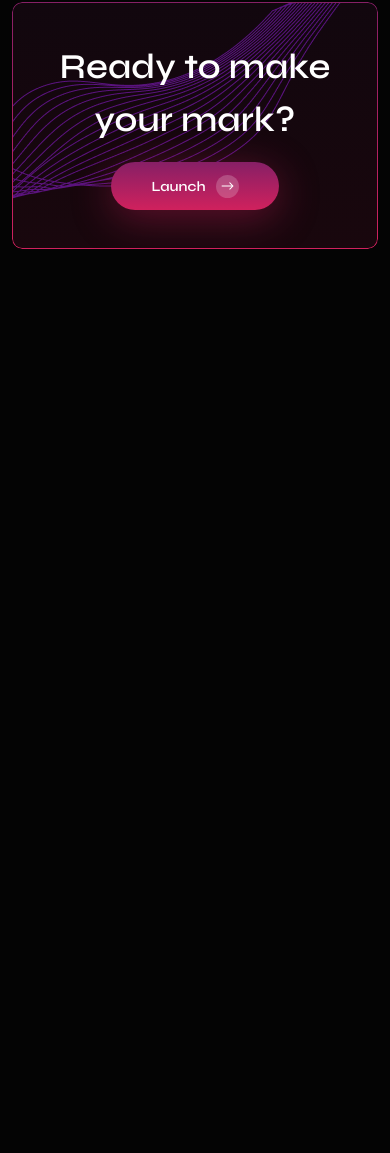
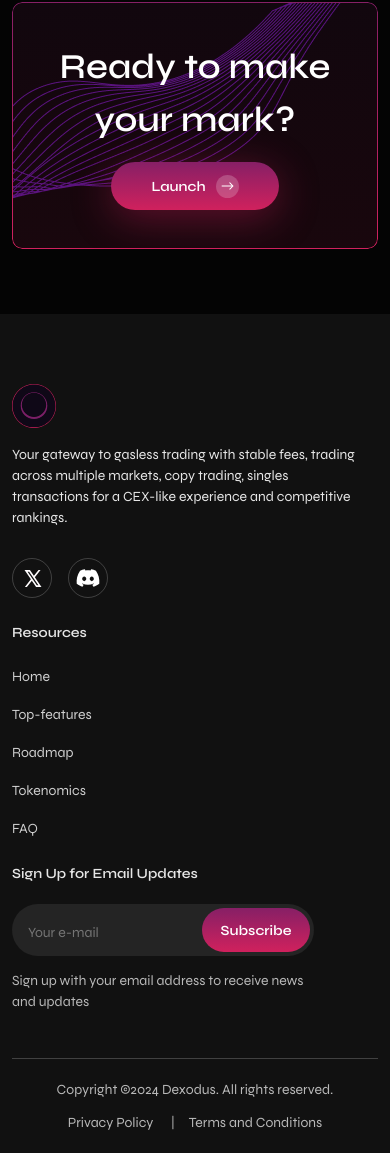
Before and after one commit to AmanPunia-510/test-1, a plain HTML site: page index.html in a window 390 px wide. Shown: the part 9925-11078 px from the top of the page. Before the commit the page ends 10239 px from the top, so only its background shows below. Drawn offline with nearby package versions, Linux system fonts and the light colour scheme.

```diff
--- a/assets/css/style.css
+++ b/assets/css/style.css
@@ -54,7 +54,7 @@ h2 {
 
 .py-70 {
   padding-top: 70px;
-  padding-bottom: 70px;
+  padding-bottom: 46px;
 }
 
 .pt-140 {
@@ -86,6 +86,10 @@ h2 {
 
 .mt-12 {
   margin-top: 12px;
+}
+
+.mr-12 {
+  margin-right: 12px;
 }
 
 .mx-12 {
@@ -559,10 +563,6 @@ h2 {
 
 /* ------------------------------------------------------  Footer  --------------------------------------------------------------- */
 
-.footer-p {
-  max-width: 374px;
-}
-
 .common-footer-icon {
   border: 1px solid #ffffff33;
   height: 40px;
@@ -595,6 +595,11 @@ h2 {
 .subscribe-btn {
   width: 121px;
   height: 44px;
+}
+
+.two-footers {
+  max-width: 584px;
+  width: 100%;
 }
 
 /* ------------------------------------------------------  Sub footer  ----------------------------------------------------------- */
@@ -728,6 +733,10 @@ h2 {
   .mb-lg-160 {
     margin-bottom: 160px;
   }
+
+  .footer-p {
+    max-width: 374px;
+  }
 }
 
 /* ------------------------------------------------------  Min-width: 1400 ------------------------------------------------------- */
@@ -798,6 +807,10 @@ h2 {
   .ready-section::after {
     content: "";
     border-radius: 60px;
+  }
+
+  .footer-logo-content {
+    width: 100%;
   }
 }
 
@@ -945,4 +958,9 @@ h2 {
     content: "";
     border-radius: 10px;
   }
+
+  .sub-footer {
+    flex-direction: column;
+    gap: 12px;
+  }
 }
--- a/index.html
+++ b/index.html
@@ -1106,7 +1106,8 @@
             <div class="my-container w-100">
                 <div
                     class="ready-section d-flex flex-column align-items-center justify-content-center position-relative overflow-hidden">
-                    <h2 class="ready-h fw-600 ff-syne lh-150 white-color fs-14xl text-center position-relative z-1">Ready to make your mark?
+                    <h2 class="ready-h fw-600 ff-syne lh-150 white-color fs-14xl text-center position-relative z-1">
+                        Ready to make your mark?
                     </h2>
                     <button
                         class="started-btn mt-3 mt-md-5 common-btn d-flex align-items-center justify-content-center gap-10 ff-syne fw-600 fs-md lh-150 white-color btn-gradient position-relative z-1">
@@ -1120,17 +1121,18 @@
                             </svg>
                         </span>
                     </button>
-                    <img src="./assets/images/png/section1-bg.png" alt="section 10 bg" class="sec10-bg position-absolute">
+                    <img src="./assets/images/png/section1-bg.png" alt="section 10 bg"
+                        class="sec10-bg position-absolute">
                 </div>
             </div>
         </section>
 
     </main>
 
-    <!-- <footer class="footer footer-bg">
+    <footer class="footer footer-bg">
         <div class="my-container w-100">
-            <div class="d-flex justify-content-between align-items-start py-70">
-                <div class="footer-logo-content">
+            <div class="d-flex justify-content-lg-between align-items-start py-70 flex-wrap">
+                <div class="footer-logo-content mr-12 mb-4 mb-lg-0">
                     <img src="./assets/images/svg/logo.svg" alt="logo-svg" class="main-logo">
                     <p class="footer-p ff-syne fw-400 fs-md lh-150 color-e6 mt-16">Your gateway to gasless trading with
                         stable fees, trading across multiple markets,
@@ -1153,7 +1155,7 @@
                     </div>
                 </div>
 
-                <div class="footer-middle">
+                <div class="footer-middle mx-12 d-none d-lg-block">
                     <ul>
                         <li class="ff-syne fw-600 fs-md lh-150 color-e6">Resources</li>
                         <li class="mt-20 mb-14"><a href="#" class="ff-syne fw-400 fs-md lh-150 color-cf">Home</a></li>
@@ -1164,7 +1166,7 @@
                     </ul>
                 </div>
 
-                <div class="footer-sign">
+                <div class="footer-sign mx-12 d-none d-lg-block">
                     <div class="ff-syne fw-600 fs-md lh-150 color-e6">Sign Up for Email Updates</div>
                     <form class="email-button d-flex align-items-center justify-content-between mt-20">
                         <input type="email" name="email-button" class="email ff-syne fw-400 fs-sm lh-150 color-bd"
@@ -1174,6 +1176,35 @@
                     </form>
                     <p class="sign-p ff-syne fw-400 fs-md lh-150 color-b8">Sign up with your email address to receive
                         news and updates</p>
+                </div>
+
+                <div class="two-footers d-flex d-lg-none justify-content-between flex-wrap">
+                    <div class="footer-middle mr-12">
+                        <ul>
+                            <li class="ff-syne fw-600 fs-md lh-150 color-e6">Resources</li>
+                            <li class="mt-20 mb-14"><a href="#" class="ff-syne fw-400 fs-md lh-150 color-cf">Home</a>
+                            </li>
+                            <li class="mb-14"><a href="#" class="ff-syne fw-400 fs-md lh-150 color-cf">Top-features</a>
+                            </li>
+                            <li class="mb-14"><a href="#" class="ff-syne fw-400 fs-md lh-150 color-cf">Roadmap</a></li>
+                            <li class="mb-14"><a href="#" class="ff-syne fw-400 fs-md lh-150 color-cf">Tokenomics</a>
+                            </li>
+                            <li class="mb-4"><a href="#" class="ff-syne fw-400 fs-md lh-150 color-cf">FAQ</a></li>
+                        </ul>
+                    </div>
+
+                    <div class="footer-sign">
+                        <div class="ff-syne fw-600 fs-md lh-150 color-e6">Sign Up for Email Updates</div>
+                        <form class="email-button d-flex align-items-center justify-content-between mt-20">
+                            <input type="email" name="email-button" class="email ff-syne fw-400 fs-sm lh-150 color-bd"
+                                placeholder="Your e-mail">
+                            <button
+                                class="common-btn subscribe-btn btn-bg ff-syne fw-600 fs-md lh-150 white-color d-flex justify-content-center align-items-center btn-gradient m-1">Subscribe</button>
+                        </form>
+                        <p class="sign-p ff-syne fw-400 fs-md lh-150 color-b8">Sign up with your email address to
+                            receive
+                            news and updates</p>
+                    </div>
                 </div>
             </div>
             <div class="sub-footer d-flex align-items-center justify-content-between">
@@ -1185,7 +1216,7 @@
                 </div>
             </div>
         </div>
-    </footer> -->
+    </footer>
 
     <script src="https://cdnjs.cloudflare.com/ajax/libs/jquery/3.7.1/jquery.min.js"
         integrity="sha512-v2CJ7UaYy4JwqLDIrZUI/4hqeoQieOmAZNXBeQyjo21dadnwR+8ZaIJVT8EE2iyI61OV8e6M8PP2/4hpQINQ/g=="
```
